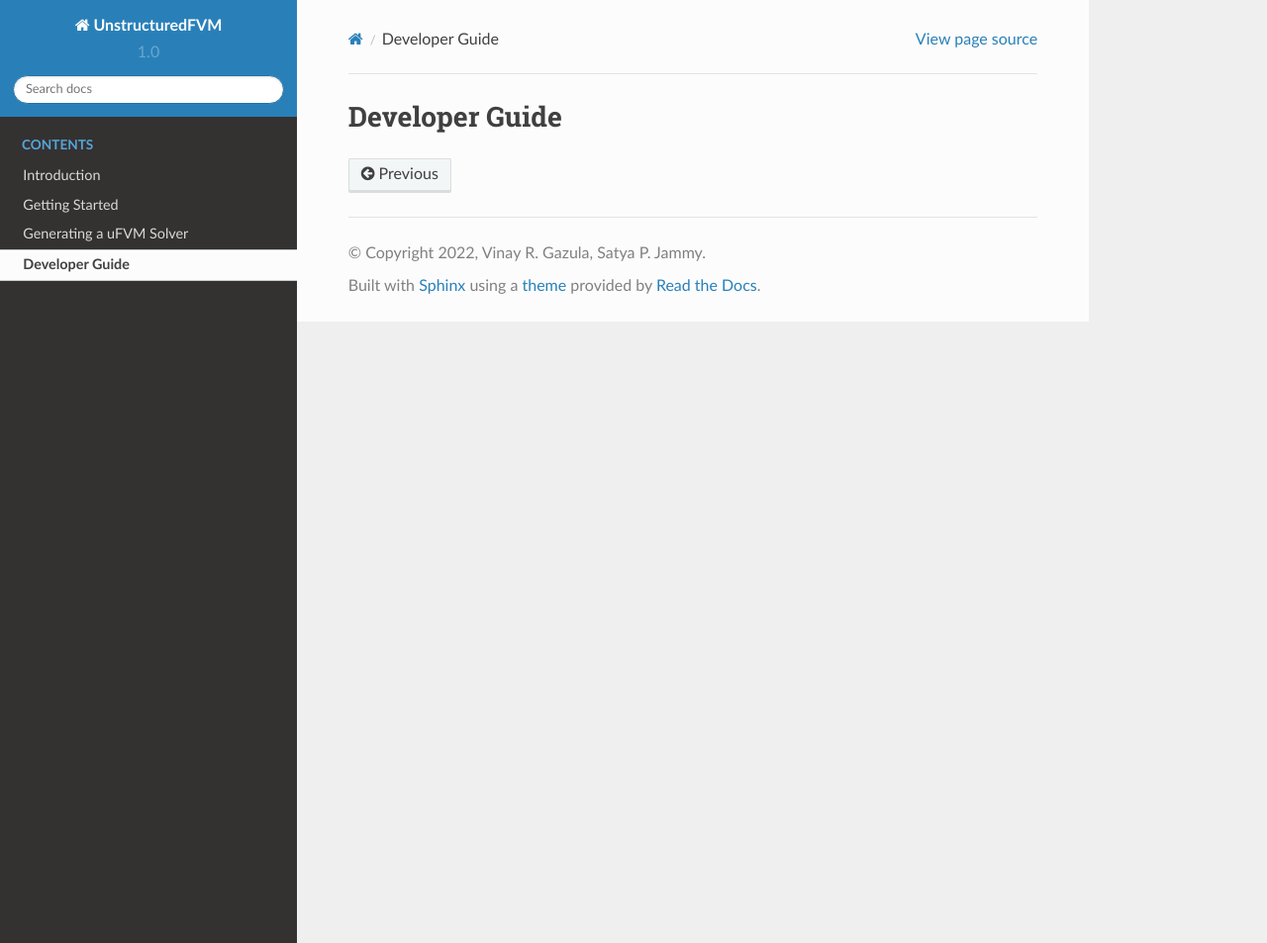
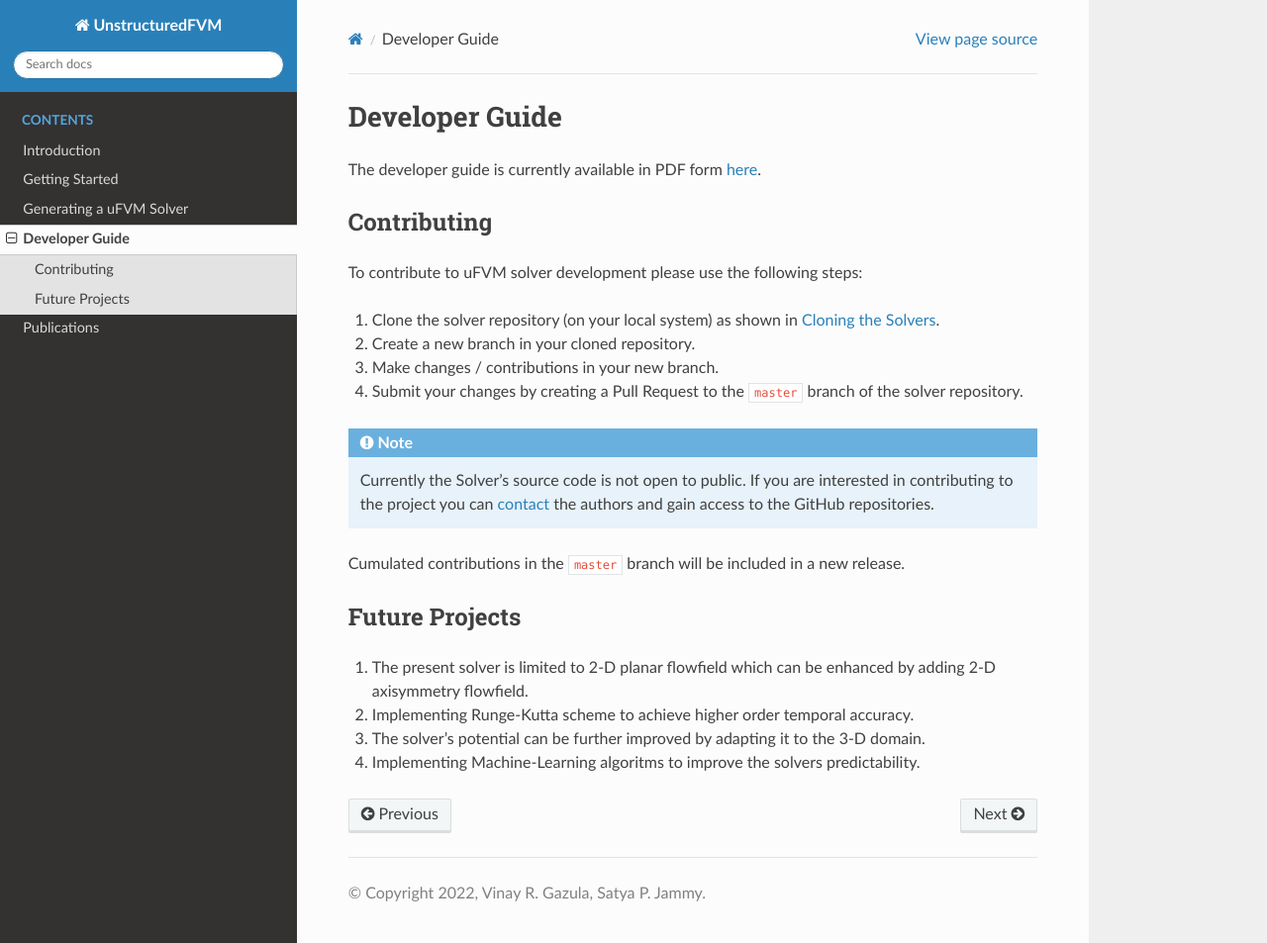
Before and after one commit to UnstructuredFVM/.github, a Sphinx documentation site: the page built from source/dev.rst, in a window 1280 px wide and 953 px high. Shown: the whole window at 99% size. Built offline with Sphinx 7.4.7 and the Read the Docs theme 2.0.0, drawn with Linux system fonts in a browser that asks for light colours.

Commit message:
Edited dev.rst

```diff
--- a/source/conf.py
+++ b/source/conf.py
@@ -9,7 +9,7 @@
 import os
 import sys
 
-sys.path.insert(0, os.path.abspath('_extensions'))
+#sys.path.insert(0, os.path.abspath('_extensions'))
 
 import sphinx_rtd_theme
 
@@ -20,7 +20,7 @@ copyright = '2022, Vinay R. Gazula, Satya P. Jammy'
 author = 'Vinay R. Gazula, Satya P. Jammy'
 
 # The short X.Y version
-version = '1.0'
+#version = '1.0'
 # The full version, including alpha/beta/rc tags
 release = 'latest'
 
@@ -34,12 +34,7 @@ release = 'latest'
 # Add any Sphinx extension module names here, as strings. They can be
 # extensions coming with Sphinx (named 'sphinx.ext.*') or your custom
 # ones.
-extensions = [
-    'sphinx_rtd_theme',
-    'sphinx.ext.mathjax',
-    'sphinx.ext.autosectionlabel',
-    'sphinx.ext.todo',
-]
+extensions = ['sphinx_rtd_theme']
 
 # Enable rendering of TODOs
 todo_include_todos = True
@@ -72,8 +67,8 @@ master_doc = 'index'
 # List of patterns, relative to source directory, that match files and
 # directories to ignore when looking for source files.
 # This pattern also affects html_static_path and html_extra_path.
-#exclude_patterns = []
-exclude_patterns = ['_build', 'Thumbs.db', '.DS_Store']
+exclude_patterns = ['_build']
+#exclude_patterns = ['_build', 'Thumbs.db', '.DS_Store']
 
 # The name of the Pygments (syntax highlighting) style to use.
 #pygments_style = None
@@ -83,14 +78,14 @@ pygments_style = 'sphinx'
 
 # The theme to use for HTML and HTML Help pages.  See the documentation for
 # a list of builtin themes.
-#
 html_theme = 'sphinx_rtd_theme'
+
 
 # Theme options are theme-specific and customize the look and feel of a theme
 # further.  For a list of options available for each theme, see the
 # documentation.
-#
 # html_theme_options = {}
+
 
 # Add any paths that contain custom static files (such as style sheets) here,
 # relative to this directory. They are copied after the builtin static files,
@@ -113,34 +108,38 @@ html_static_path = ['_static']
 # Output file base name for HTML help builder.
 htmlhelp_basename = 'uFVMdoc'
 
+# If true, “Created using Sphinx” is shown in the HTML footer. Default is True.
+html_show_sphinx = False
+
 
 # -- Options for LaTeX output ------------------------------------------------
 
+latex_engine = 'pdflatex'
+
+
 latex_elements = {
-    # The paper size ('letterpaper' or 'a4paper').
-    #
-    # 'papersize': 'letterpaper',
+    #The paper size ('letterpaper' or 'a4paper').
 
-    # The font size ('10pt', '11pt' or '12pt').
-    #
-    # 'pointsize': '10pt',
+    'papersize': 'letterpaper',
 
-    # Additional stuff for the LaTeX preamble.
-    #
-    # 'preamble': '',
+    #The font size ('10pt', '11pt' or '12pt').
 
-    # Latex figure (float) alignment
-    #
-    # 'figure_align': 'htbp',
+    'pointsize': '10pt',
+
+    #Additional stuff for the LaTeX preamble.
+
+    'preamble': '',
+
+    #Latex figure (float) alignment
+
+    'figure_align': 'htbp',
 }
 
 # Grouping the document tree into LaTeX files. List of tuples
 # (source start file, target name, title,
 #  author, documentclass [howto, manual, or own class]).
-#latex_documents = [
-    #(master_doc, 'OP2.tex', 'OP2 Documentation',
-     #'Gihan Mudalige, Istvan Reguly, Mike Giles', 'manual'),
-#]
+
+latex_documents = [(master_doc, 'uFVM.tex', 'uFVM Documentation', author, 'manual', False)]
 
 
 # -- Options for manual page output ------------------------------------------
@@ -168,7 +167,7 @@ latex_elements = {
 # -- Options for Epub output -------------------------------------------------
 
 # Bibliographic Dublin Core info.
-epub_title = project
+#epub_title = project
 
 # The unique identifier of the text. This can be a ISBN number
 # or the project homepage.
@@ -184,3 +183,12 @@ epub_title = project
 
 
 # -- Extension configuration -------------------------------------------------
+
+extensions.append('sphinx.ext.todo')
+extensions.append('sphinx.ext.autodoc')
+extensions.append('sphinx.ext.autosummary')
+extensions.append('sphinx.ext.intersphinx')
+extensions.append('sphinx.ext.mathjax')
+extensions.append('sphinx.ext.viewcode')
+extensions.append('sphinx.ext.graphviz')
+extensions.append('sphinx.ext.autosectionlabel')
--- a/source/dev.rst
+++ b/source/dev.rst
@@ -1,2 +1,30 @@
 Developer Guide
 ===============
+
+The developer guide is currently available in PDF form `here <https://unstructuredfvm.github.io/docs/ufvm_dev.pdf>`_.
+
+
+Contributing
+------------
+
+To contribute to uFVM solver development please use the following steps:
+
+1. Clone the solver repository (on your local system) as shown in :ref:`Cloning the Solvers <clonesolver>`.
+2. Create a new branch in your cloned repository.
+3. Make changes / contributions in your new branch.
+4. Submit your changes by creating a Pull Request to the ``master`` branch of the solver repository.
+
+.. note::
+
+   Currently the Solver's source code is not open to public. If you are interested in contributing to the project you can :ref:`contact <contact>` the authors and gain access to the GitHub repositories.
+
+Cumulated contributions in the ``master`` branch will be included in a new release.
+
+
+Future Projects
+---------------
+
+1. The present solver is limited to 2-D planar flowfield which can be enhanced by adding 2-D axisymmetry flowfield.
+2. Implementing Runge-Kutta scheme to achieve higher order temporal accuracy.
+3. The solver’s potential can be further improved by adapting it to the 3-D domain.
+4. Implementing Machine-Learning algoritms to improve the solvers predictability.
--- a/source/index.rst
+++ b/source/index.rst
@@ -15,8 +15,7 @@ Welcome to uFVM's documentation!
    setup
    sample
    dev
-
-
+   pub
 
 
 Indices and tables
--- /dev/null
+++ b/source/pub.rst
@@ -0,0 +1,4 @@
+Publications
+============
+
+Mention any publications.
--- a/source/setup.rst
+++ b/source/setup.rst
@@ -66,7 +66,7 @@ After installation, it is recommended that you run the test suite to check that
    make jac_openmp
    ./jac_openmp
 
-These should print output to the screen like Results check PASSED!. Try this for other applications of jac2, jac1/sp/ etc. If you are still facing any issues while installing OP2 you can refer to this `installation guide <https://github.com/UnstructuredFVM/UnstructuredFVM.github.io/blob/master/docs/installing_op2.pdf>`__.
+These should print output to the screen like Results check PASSED!. Try this for other applications of jac2, jac1/sp/ etc. If you are still facing any issues while installing OP2 you can refer to this `Installation Guide <https://unstructuredfvm.github.io/docs/installing_op2.pdf>`_.
 
 
 Dependencies
```
Also changed, not shown: other parts of source/setup.rst (+3 -0 lines), source/introduction.rst (+8 -0 lines).
